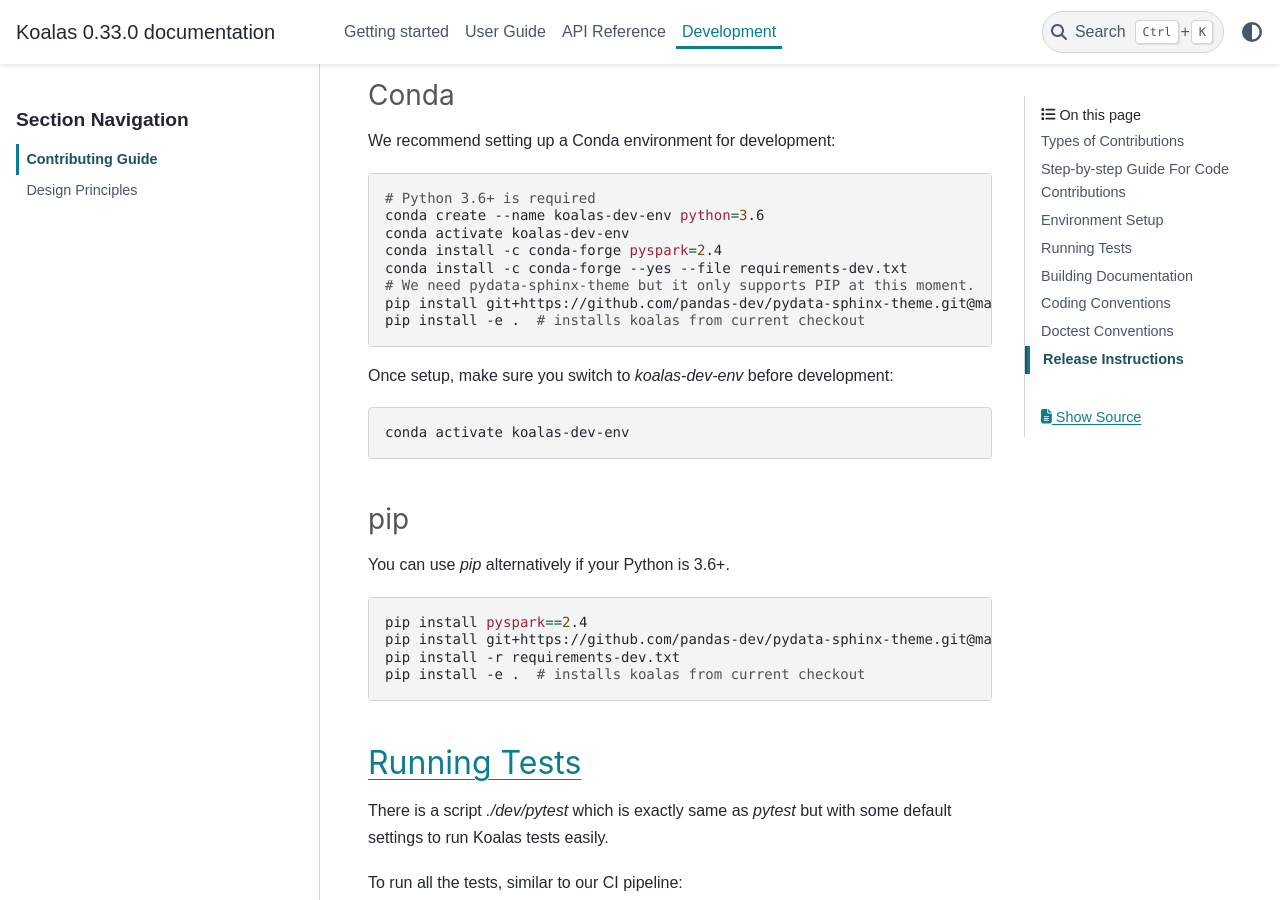
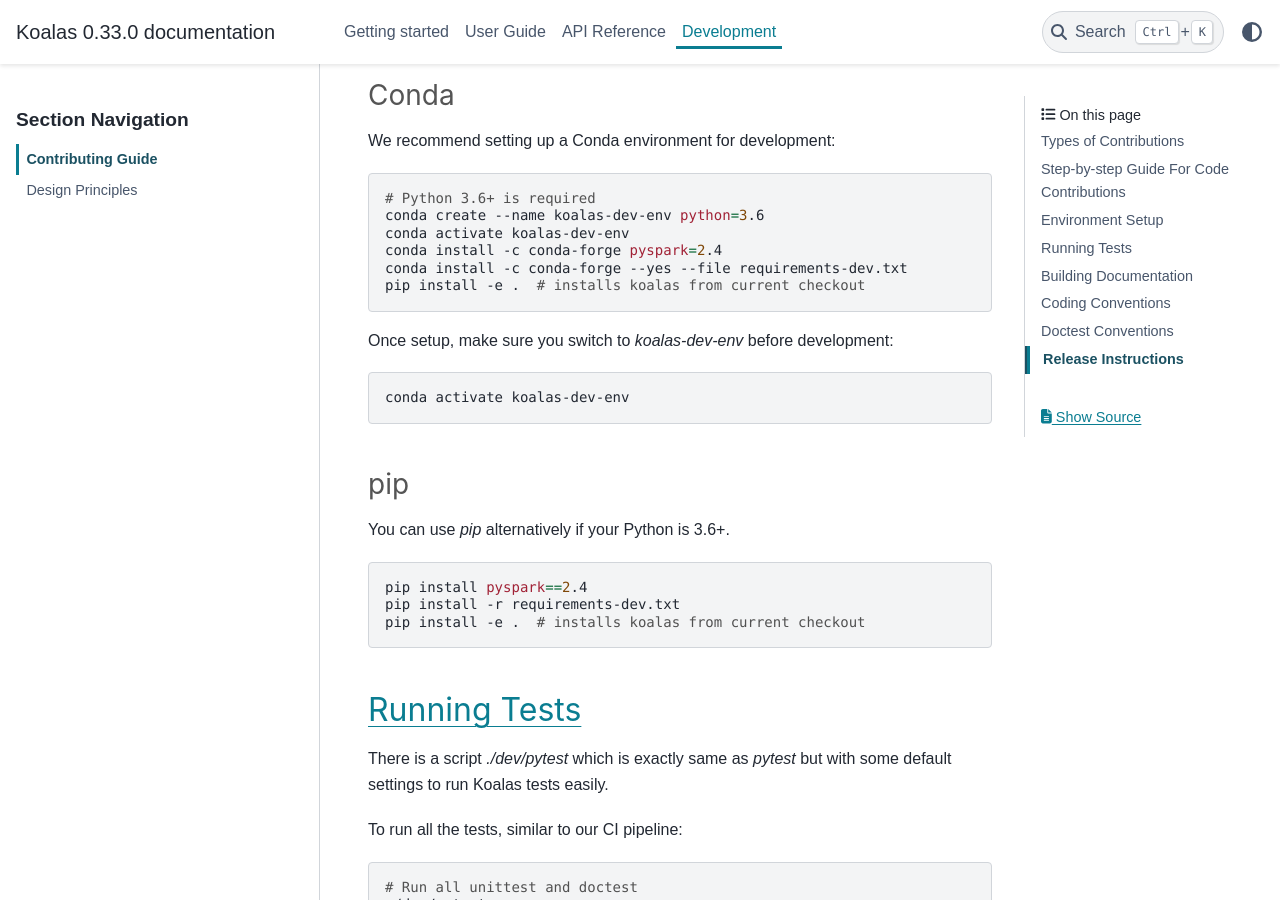
Before and after one commit to rising-star92/databricks-koalas, a Sphinx documentation site: the page built from docs/source/development/contributing.rst, in a window 1280 px wide and 900 px high, scrolled down 1558 px. Built offline with Sphinx 7.4.7 and the PyData theme 0.15.4, drawn with Linux system fonts in a browser that asks for light colours; pages that are not in the unit, such as notebooks, are missing from menus; the version number is read from the project's files by our own code.

Commit message:
Use official pydata_sphinx_theme releases (#1553)
pydata_sphinx_theme is now available on PyPi and conda:

- https://pypi.org/project/pydata-sphinx-theme/
- https://anaconda.org/conda-forge/pydata-sphinx-theme

```diff
--- a/docs/requirements-readthedocs.txt
+++ b/docs/requirements-readthedocs.txt
@@ -1,4 +1,3 @@
 # For Read the docs. Only support Python 3.6+ and PIP.
 install-jdk
-git+https://github.com/pandas-dev/pydata-sphinx-theme.git@master
 sphinx>=3.0.0
--- a/docs/source/development/contributing.rst
+++ b/docs/source/development/contributing.rst
@@ -57,8 +57,6 @@ We recommend setting up a Conda environment for development:
     conda activate koalas-dev-env
     conda install -c conda-forge pyspark=2.4
     conda install -c conda-forge --yes --file requirements-dev.txt
-    # We need pydata-sphinx-theme but it only supports PIP at this moment.
-    pip install git+https://github.com/pandas-dev/pydata-sphinx-theme.git@master
     pip install -e .  # installs koalas from current checkout
 
 Once setup, make sure you switch to `koalas-dev-env` before development:
@@ -75,7 +73,6 @@ You can use `pip` alternatively if your Python is 3.6+.
 .. code-block:: bash
 
     pip install pyspark==2.4
-    pip install git+https://github.com/pandas-dev/pydata-sphinx-theme.git@master
     pip install -r requirements-dev.txt
     pip install -e .  # installs koalas from current checkout
 
--- a/requirements-dev.txt
+++ b/requirements-dev.txt
@@ -13,6 +13,7 @@ nbsphinx
 numpydoc==0.8
 pypandoc
 ipython
+pydata-sphinx-theme
 
 # Linter
 mypy
```
Also changed, not shown: 2 other files.
